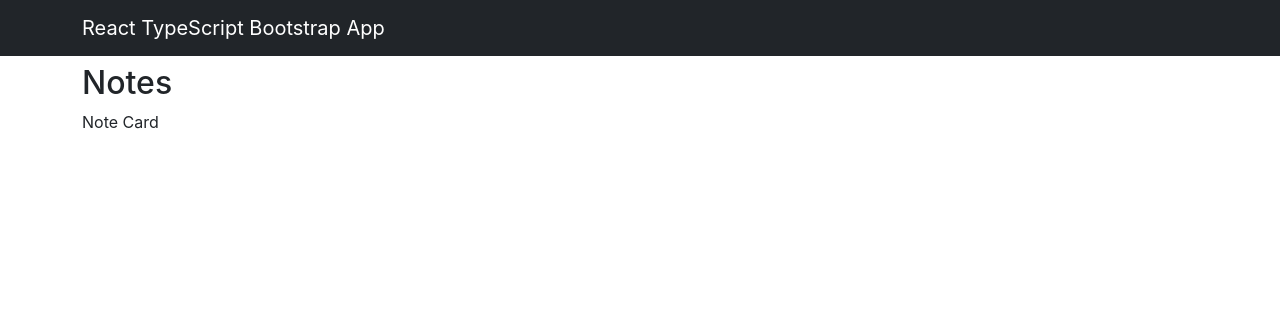
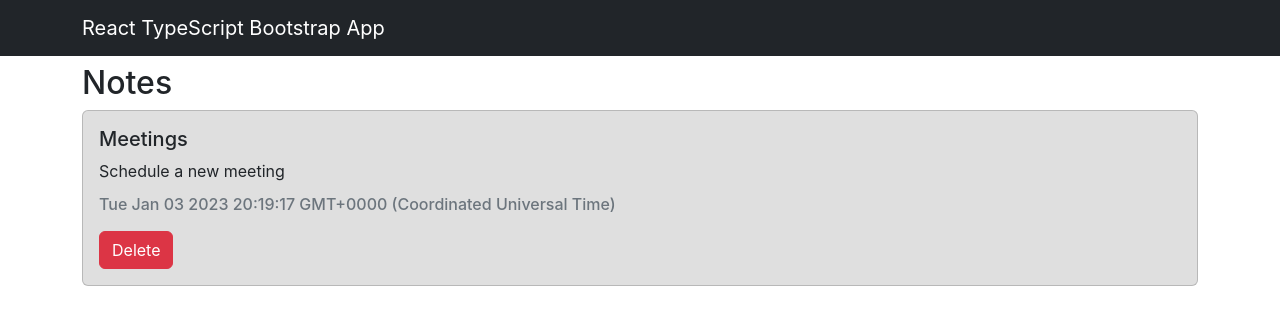
Before and after one commit to abhinav-nath/react-typescript-notes-app, a React (Create React App) app: page / in a window 1280 px wide. Shown: the top 324 px of the page. Built offline with nearby package versions, Linux system fonts and the light colour scheme.

Commit message:
Add styling to note card

```diff
--- a/src/components/Notes.tsx
+++ b/src/components/Notes.tsx
@@ -1,12 +1,26 @@
 import * as React from "react";
+import { Button, Card } from "react-bootstrap";
 import { Note } from "../models/Note";
 
 interface INotesProps {
   note: Note;
 }
 
-const Notes: React.FunctionComponent<INotesProps> = ({ note }) => {
-  return <div>Note Card</div>;
+const Notes: React.FC<INotesProps> = ({ note }) => {
+  return (
+    <div className="mb-3">
+      <Card style={{ backgroundColor: note.color }}>
+        <Card.Body>
+          <Card.Title>{note.title}</Card.Title>
+          <Card.Text>{note.text}</Card.Text>
+          <Card.Subtitle className="text-muted">{note.date}</Card.Subtitle>
+          <Button className="mt-3" variant="danger">
+            Delete
+          </Button>
+        </Card.Body>
+      </Card>
+    </div>
+  );
 };
 
 export default Notes;
```
